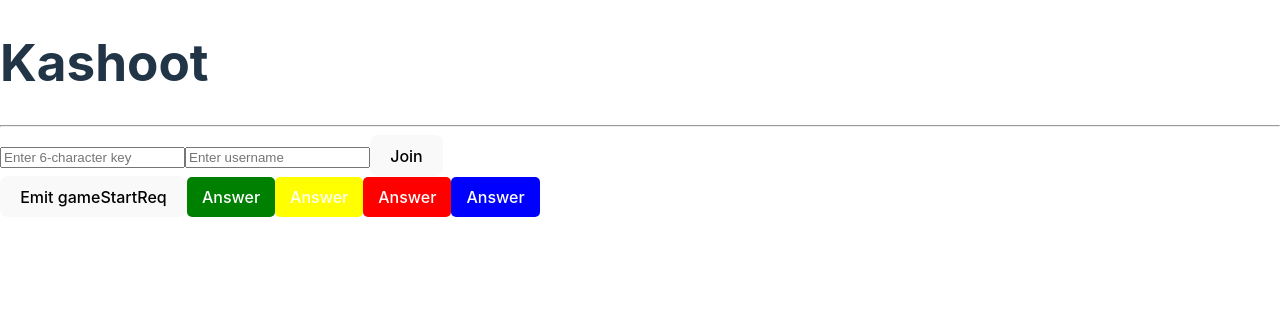
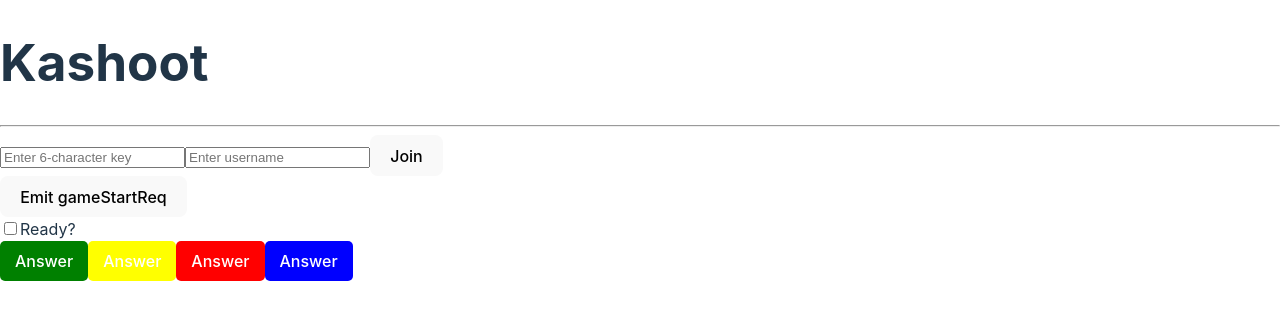
Before and after one commit to Duckoboye/kashoot, a React (Vite) app in the folder client/: page / in a window 1280 px wide. Shown: the top 320 px of the page. Built offline with nearby package versions, Linux system fonts and the light colour scheme; no server answers.

Commit message:
add readyState toggle component

```diff
--- a/client/src/App.jsx
+++ b/client/src/App.jsx
@@ -5,6 +5,7 @@ import React from 'react'
 import SocketButton from './components/SocketButton'
 import GameAnswerButton from './components/GameAnswerButton'
 import JoinForm from './components/JoinForm'
+import ReadySwitch from './components/ReadySwitch'
 function App() {
 
   useEffect(() => {
@@ -18,6 +19,7 @@ function App() {
     <Header></Header>
     <JoinForm></JoinForm>
     <SocketButton eventName={Events.reqGameStart} eventData={'abc123'}></SocketButton>
+    <ReadySwitch></ReadySwitch>
     <GameAnswerButton answerId={0} colorCode={'green'}></GameAnswerButton>
     <GameAnswerButton answerId={1} colorCode={'yellow'}></GameAnswerButton>
     <GameAnswerButton answerId={2} colorCode={'red'}></GameAnswerButton>
--- /dev/null
+++ b/client/src/components/ReadySwitch.jsx
@@ -0,0 +1,28 @@
+// ToggleSwitch.js
+import React, { useState } from 'react';
+import { socket, Events } from '../socket'; // Import the socket object
+
+const ToggleSwitch = () => {
+  const [isChecked, setIsChecked] = useState(false);
+
+  const handleToggle = () => {
+    const newState = !isChecked;
+    setIsChecked(newState);
+    socket.emit(Events.readyState, newState); // Emit 'readyState' event with the new state
+  };
+
+  return (
+    <div>
+      <label>
+        <input
+          type="checkbox"
+          checked={isChecked}
+          onChange={handleToggle}
+        />
+        <span>Ready?</span>
+      </label>
+    </div>
+  );
+};
+
+export default ToggleSwitch;
--- a/client/src/socket.js
+++ b/client/src/socket.js
@@ -11,6 +11,7 @@ export const Events = {
     reqGameStart: 'gameStartReq',
     gameAnswer: 'gameAnswer',
     gameState: 'gameState',
+    readyState: 'readyState',
     getGameState: 'getGameState',
     gameQuestion: 'gameQuestion',
     questionCorrect: 'questionCorrect',
```
